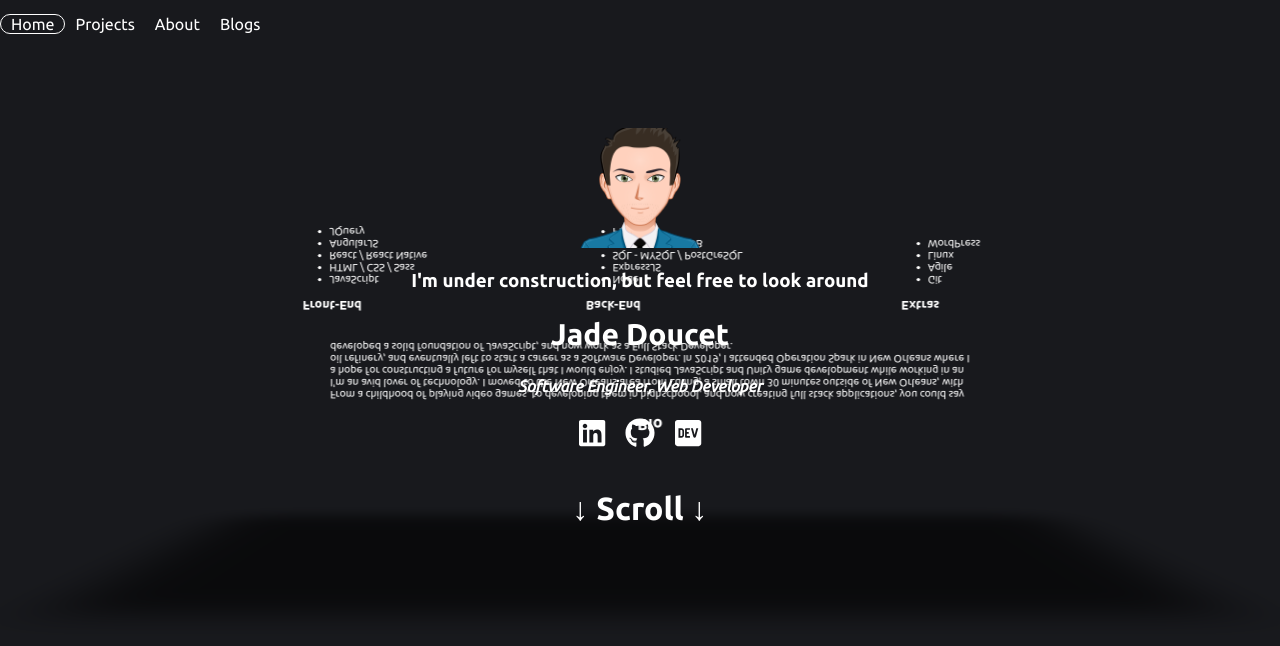
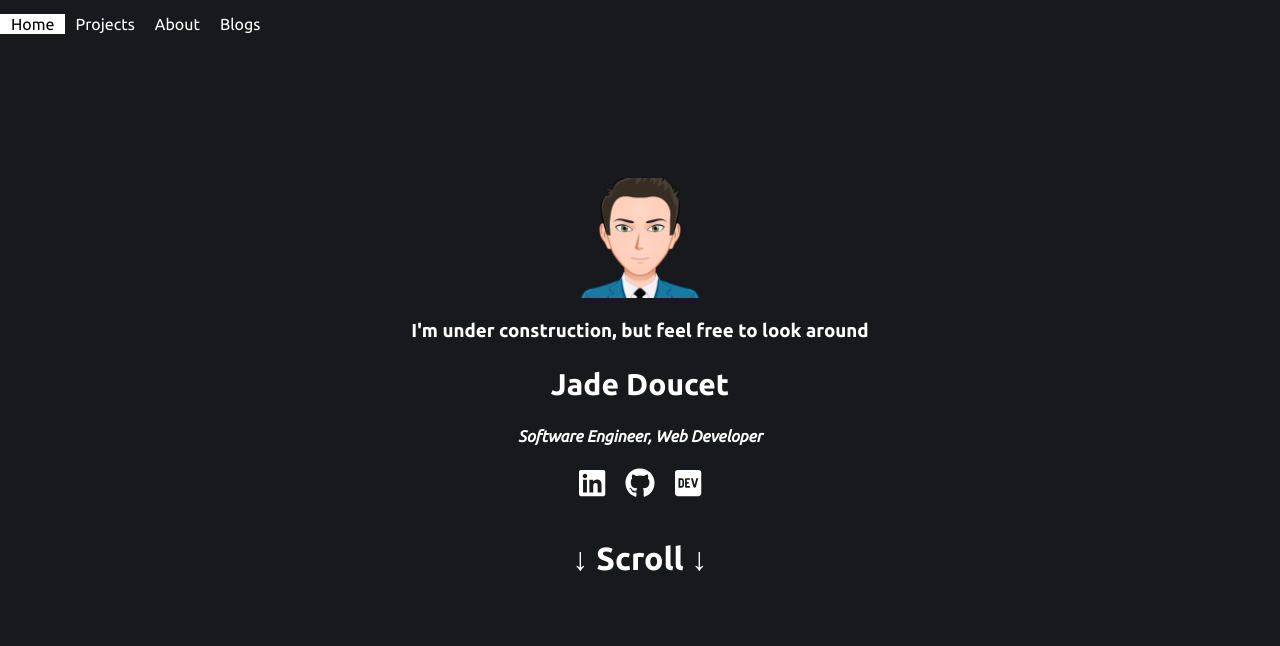
Before and after one commit to JadeJDoucet/portfolio-2020, a React (Create React App) app: page / in a window 1280 px wide. Shown: the top 646 px of the page. Built offline with nearby package versions, Linux system fonts and the light colour scheme.

Commit message:
updated card css and styling for swiper wrapper

```diff
--- a/src/App.css
+++ b/src/App.css
@@ -25,10 +25,14 @@
 /* Swiper CSS */
 .swiper-container {
   width: 100%;
-  height: 600px;
+  height: 500px;
 }
 .swiper-slide {
   opacity: 1;
+  background-color: #18191d;
+}
+.swiper-wrapper {
+  margin-top: 50px;
 }
 
 
@@ -110,7 +114,7 @@
 
 }
 
-/***** Projects *****/
+/********** Projects **********/
 /* Flip effects */
 .flip-card {
   perspective: 1000px;
@@ -123,6 +127,14 @@
   text-align: center;
   transition: transform 0.8s;
   transform-style: preserve-3d;
+  border: #fff 2px solid;
+  cursor: pointer;
+  background-color: #2d5839;
+  padding: 0px 5px;
+}
+
+.flip-card-inner:hover {
+  box-shadow: 0px 0px 5px 1px #fff;
 }
 
 /* Do an horizontal flip when you move the mouse over the flip box container */
@@ -132,21 +144,17 @@
 
 .card-front, .card-back {
   position: absolute;
-  width: 100%;
   height: 100%;
   -webkit-backface-visibility: hidden; /* Safari */
   backface-visibility: hidden;
 }
 .card-back {
   transform: rotateY(180deg);
+  width: 97%; /* Handles alignment of text on back of card */
 }
-
 
 #projects {
   height: 100%;
-}
-
-#projects {
   display: flex;
   flex-direction: row;
   justify-content: space-around;
@@ -158,43 +166,14 @@
   text-align: center;
 }
 
-#projects .project-link:hover {
-  box-shadow: 0px 0px 5px 1px #fff;
-  cursor: pointer;
-}
-
 .project-link {
-  border: #fff 2px solid;
+  background-color: #18191d;
   color: #fff;
   text-decoration: none;
-  padding: 10px;
   height: 200px;
   width: 200px;
 }
 
-.project-link:nth-child(1) {
-  background: rgba(32, 99, 55, 0.500);
-}
-
-.project-link:nth-child(2) {
-  background: rgba(39, 120, 158, 0.500);
-}
-
-.project-link:nth-child(3) {
-  background: rgba(235, 117, 38, 0.500);
-}
-
-.project-link:nth-child(1):hover {
-  background: rgba(32, 99, 55, 0.400);
-}
-
-.project-link:nth-child(2):hover {
-  background: rgba(39, 120, 158, 0.400);
-}
-
-.project-link:nth-child(3):hover {
-  background: rgba(235, 117, 38, 0.400);
-}
 
 /* Media Queries */
 @media all and (max-width: 825px) {
@@ -235,7 +214,8 @@
 
 .swiper-pagination-bullet-active {
   border: 1px solid #fff;
-  border-radius: 30px;
+  color: #000;
+  background-color: #fff;
 }
 
 .nav-item {
```
